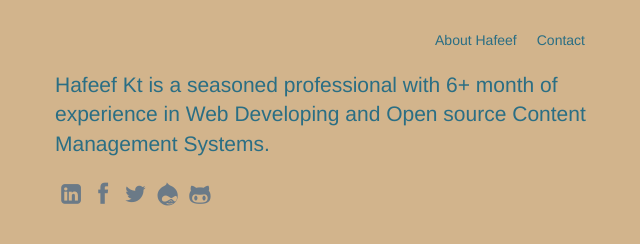
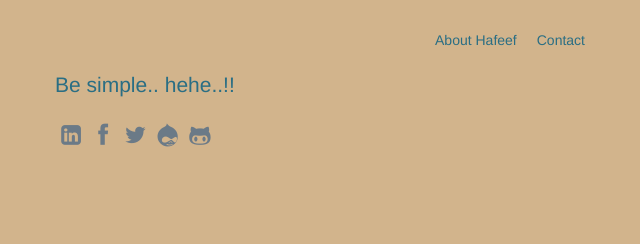
Before and after one commit to muneef/muneef.github.io, a plain HTML site: page index.html in a window 1280 px wide. Shown: the whole page, without its empty margins (300-940 px from the left). Drawn offline with Linux system fonts and the light colour scheme.

Commit message:
Update index.html

```diff
--- a/index.html
+++ b/index.html
@@ -41,7 +41,7 @@
 
 
           </style>
-        <p class="lead">Hafeef Kt is a seasoned professional with 6+ month of experience in Web  Developing and Open source Content Management Systems.</p>
+        <p class="lead">Be simple.. hehe..!!</p>
         <ul class="socials">
           <li><a href="http://www.linkedin.com/in/hafeefkt" target="_blank" class=""><i class="icon icon-linkedin-squared"></i></a></li>
           <li><a href="http://www.fb.com/hafeefkt" target="_blank" class=""><i class="icon icon-facebook"></i></a></li>
```
